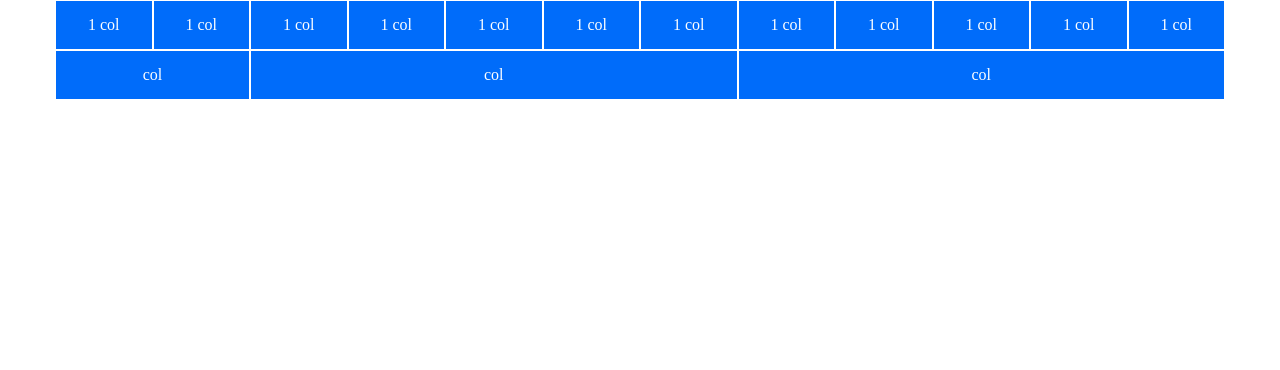
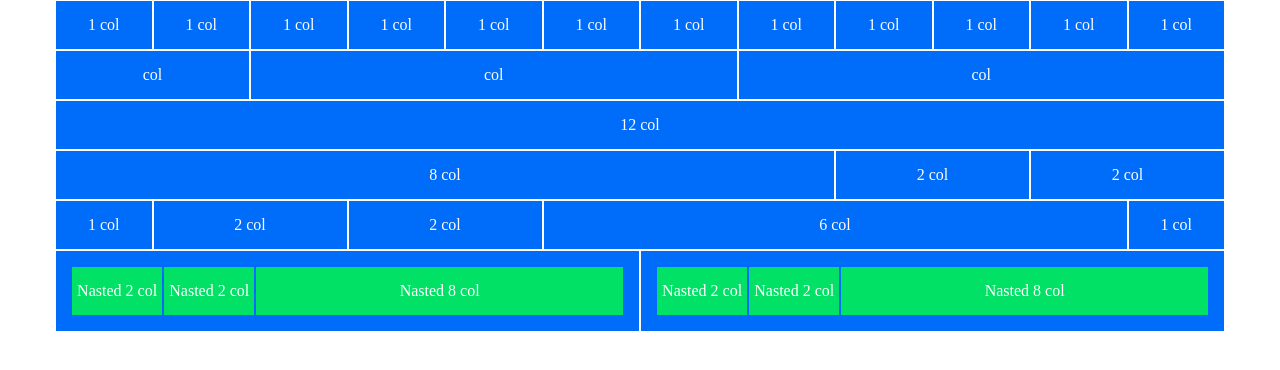
Before and after one commit to PaoloSergi/html-css-12bool, a plain HTML site: page index.html in a window 1280 px wide. Drawn offline with Linux system fonts and the light colour scheme.

Commit message:
prima parte fatta

```diff
--- a/css/style.css
+++ b/css/style.css
@@ -1,11 +1,11 @@
 .container{
-    background-color: #006cfa;
     color: white;
 }
 
 [class*="col"]{
     border: 1px solid white;
     height: 50px;
+    background-color: #006cfa;
 }
 
 .flexBox{
@@ -13,3 +13,13 @@
     justify-content: center;
     align-items: center;
 }
+
+.padding-15{
+    padding: 15px;
+    height: auto;
+}
+
+.green{
+    background-color: #00e165;
+    border: 1px solid #006cfa;
+}
--- a/index.html
+++ b/index.html
@@ -32,6 +32,44 @@
             <div class="col-xs-5 flexBox">col</div>
             <div class="col-xs-5 flexBox">col</div>
         </div>
+
+        <div class="row">
+            <div class="col-xs-12 flexBox">12 col</div>
+        </div>
+
+        <div class="row">
+            <div class="col-xs-8 flexBox">8 col</div>
+
+            <div class="col-xs-2 flexBox">2 col</div>
+            <div class="col-xs-2 flexBox">2 col</div>
+        </div>
+
+        <div class="row">
+            <div class="col-xs-1 flexBox">1 col</div>
+
+            <div class="col-xs-2 flexBox">2 col</div>
+            <div class="col-xs-2 flexBox">2 col</div>
+
+            <div class="col-xs-6 flexBox">6 col</div>
+
+            <div class="col-xs-1 flexBox">1 col</div>
+        </div>
+
+        <div class="row">
+            <div class="col-xs-6 flexBox padding-15">
+                <div class="col-xs-2 flexBox green">Nasted 2 col</div>
+                <div class="col-xs-2 flexBox green">Nasted 2 col</div>
+
+                <div class="col-xs-8 flexBox green">Nasted 8 col</div>
+            </div>
+
+            <div class="col-xs-6 flexBox padding-15">
+                <div class="col-xs-2 flexBox green">Nasted 2 col</div>
+                <div class="col-xs-2 flexBox green">Nasted 2 col</div>
+
+                <div class="col-xs-8 flexBox green">Nasted 8 col</div>
+            </div>
+        </div>
     </div>
 
 
```
